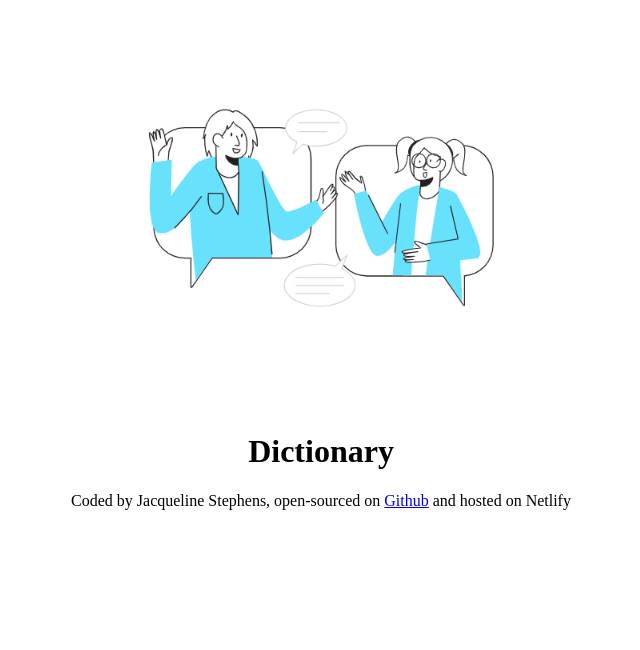
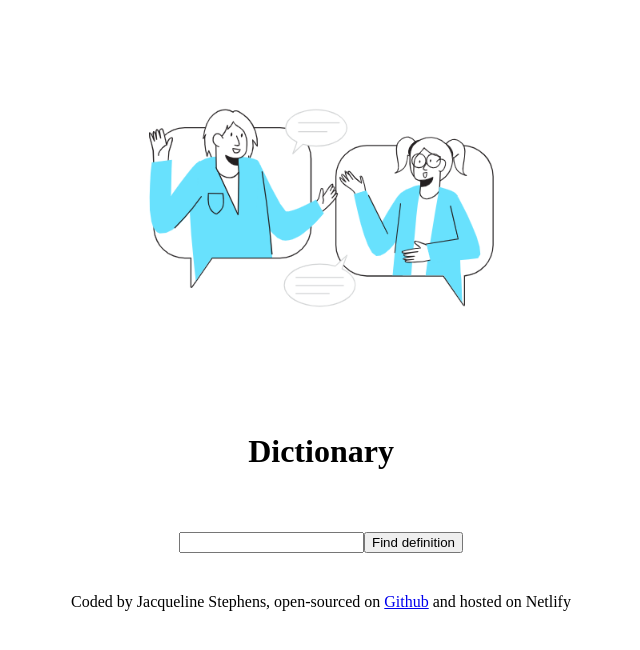
Before and after one commit to JStepns/dictionary-project, a React (Create React App) app: page / in a window 1280 px wide. Shown: the top 650 px of the page, without its empty margins (319-959 px from the left). Built offline with nearby package versions, Linux system fonts and the light colour scheme.

Commit message:
Created basic search form

```diff
--- a/src/App.js
+++ b/src/App.js
@@ -1,5 +1,6 @@
 import logo from './images/logo.png';
 import './App.css';
+import SearchForm from "./SearchForm";
 
 function App() {
   return (
@@ -9,6 +10,9 @@ function App() {
         <img src={logo} className="App-logo" alt="logo" />
         <h1>Dictionary</h1>
       </header>
+      <main>
+        <SearchForm />
+      </main>
       <footer>Coded by Jacqueline Stephens, open-sourced on <a href="https://github.com/JStepns/dictionary-project" target="_blank">Github</a> and hosted on Netlify</footer>
       </div>
     </div>
--- /dev/null
+++ b/src/SearchForm.css
@@ -0,0 +1,3 @@
+form {
+  padding: 40px;
+}
--- /dev/null
+++ b/src/SearchForm.js
@@ -0,0 +1,24 @@
+import React, { useState } from "react";
+import "./SearchForm.css";
+
+export default function SearchForm() {
+    let [searchWord, setSearchWord] = useState("");
+
+    function search(event) {
+        event.preventDefault();
+        alert(`Searching for the definition of ${searchWord}`);
+    }
+
+    function handleSearchWordChange(event) {
+        setSearchWord(event.target.value);
+    }
+
+    return (
+        <div className="SearchForm">
+            <form onSubmit={search}>
+                <input type="search" onChange={handleSearchWordChange} />
+                <input type="submit" value="Find definition" />
+            </form>
+        </div>
+    );
+}
```
